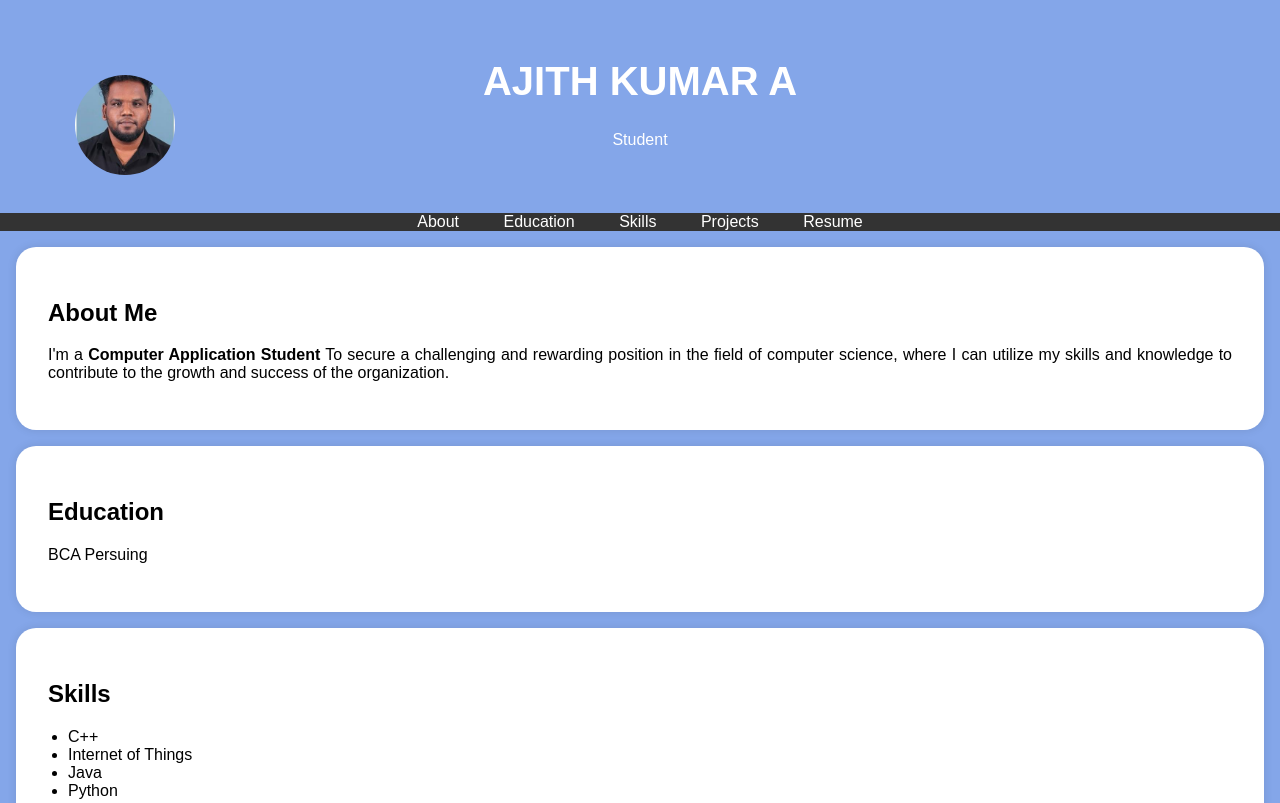
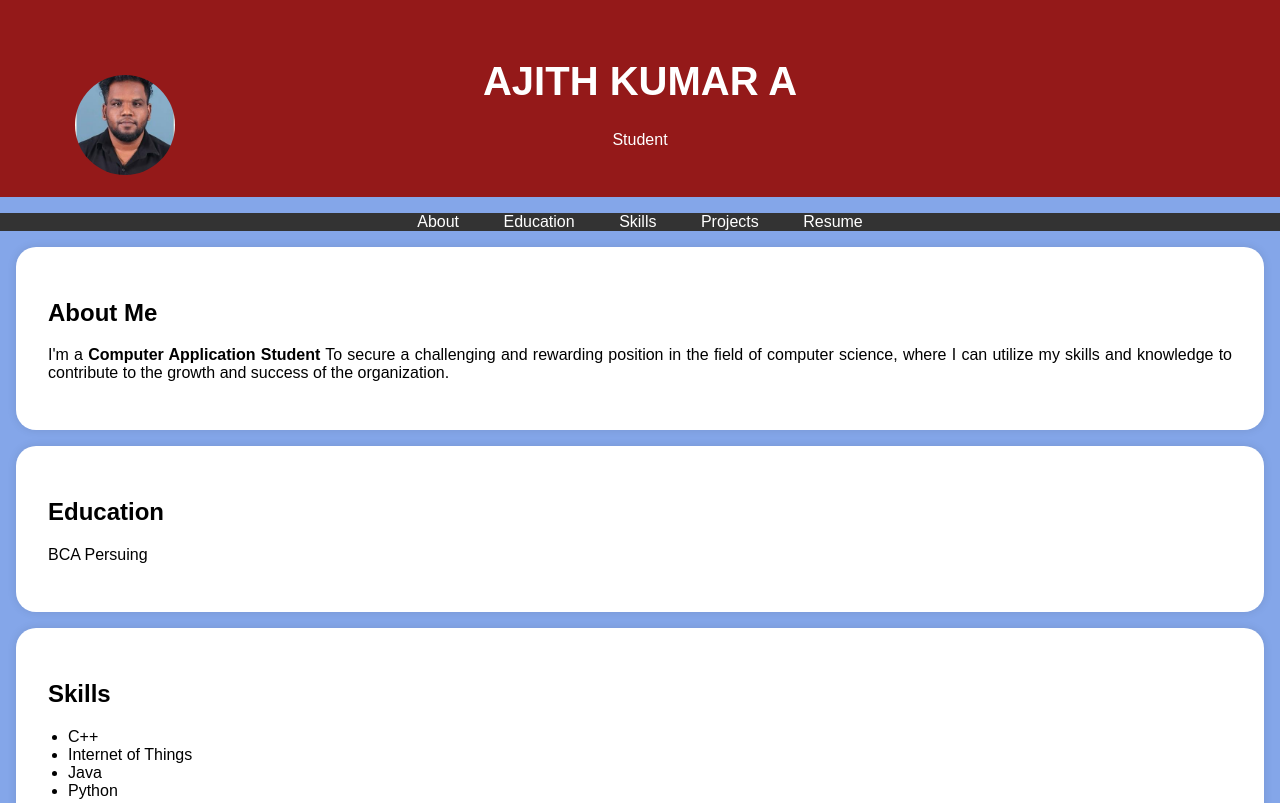
Before and after one commit to Ajithkumar1606/Biodata, a plain HTML site: page index.html in a window 1280 px wide. Shown: the top 803 px of the page. Drawn offline with Linux system fonts and the light colour scheme.

Commit message:
Update index.html

```diff
--- a/index.html
+++ b/index.html
@@ -10,7 +10,7 @@
         }
 
         header {
-            background-color: #pink;
+            background-color: #941919;
             color: #fff;
             text-align: center;
             padding: 2rem 0;
```
